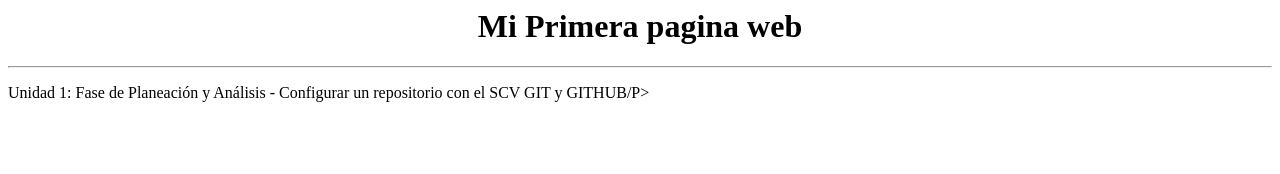
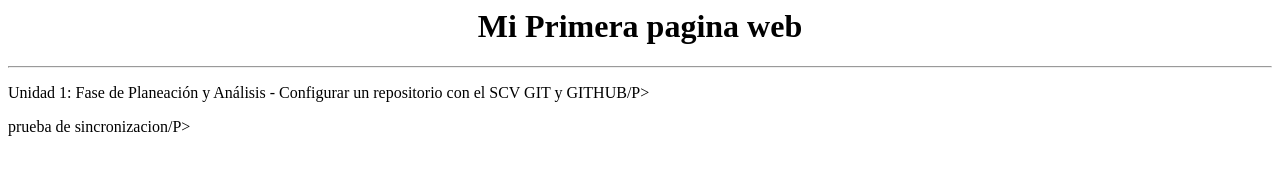
Before and after one commit to camiloleonchaves/prueba, a plain HTML site: page index.html in a window 1280 px wide. Drawn offline with Linux system fonts and the light colour scheme.

Commit message:
Update index.html
prueba de sincronizacion

```diff
--- a/index.html
+++ b/index.html
@@ -6,5 +6,6 @@
 <H1 align="center" >Mi Primera pagina web </H1>
 <HR>
 <P>Unidad 1: Fase de Planeación y Análisis - Configurar un repositorio con el SCV GIT y GITHUB/P>
+  <P>prueba de sincronizacion/P>
 </BODY>
 </HTML>
```
